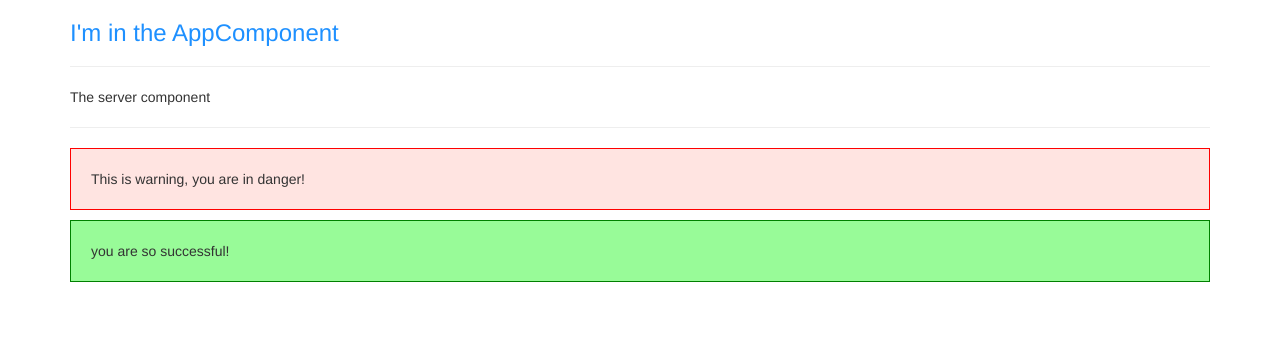
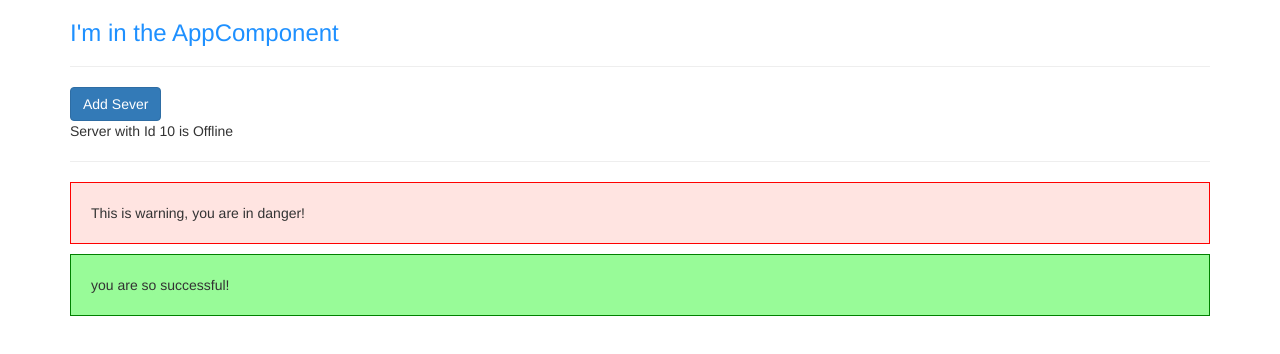
Before and after one commit to rohit413/AngularProject, an Angular app: page / in a window 1280 px wide. Shown: the top 354 px of the page. Built offline with nearby package versions, Linux system fonts and the light colour scheme.

Commit message:
code upsate

```diff
--- a/src/app/app.component.html
+++ b/src/app/app.component.html
@@ -3,9 +3,9 @@
 <div class="col-xs-12">
     <h3>I'm in the AppComponent</h3>
     <hr>
-    <!--<app-servers></app-servers>-->
+    <app-servers></app-servers>
    <!--<div app-servers></div>-->
-   <div class="app-servers"></div>
+   <!--<div class="app-servers"></div>-->
    <hr>
    <app-warning-alert></app-warning-alert>
    <app-success-alert></app-success-alert>
--- a/src/app/server/server.component.html
+++ b/src/app/server/server.component.html
@@ -1 +1 @@
-<p>The server component</p>
+<p>{{'Server'}} with Id {{ serverId }} is {{getServerStatus()}}</p>
--- a/src/app/server/server.component.ts
+++ b/src/app/server/server.component.ts
@@ -5,5 +5,11 @@
     templateUrl :'./server.component.html'
 })
 export class ServerComponent{
+    serverId: number =10;
+    serverStatus :string ='Offline';
+
+    getServerStatus(){
+        return this.serverStatus;
+    }
 
 }
--- a/src/app/servers/servers.component.html
+++ b/src/app/servers/servers.component.html
@@ -1 +1,2 @@
+<button class="btn btn-primary" [disabled]="!allowNewServer">Add Sever</button>
 <app-server></app-server>
--- a/src/app/servers/servers.component.ts
+++ b/src/app/servers/servers.component.ts
@@ -1,15 +1,21 @@
 import { Component, OnInit } from '@angular/core';
 
 @Component({
- // selector: 'app-servers',
- selector: '.app-servers',
- templateUrl: './servers.component.html', // for file url
-  //template: '<app-server></app-server><app-server></app-server>', // for inline code
+ selector: 'app-servers',
+ //selector: '[app-servers]', for <div app-server></div>
+ //selector: '.app-servers', // for <div class='app-server'></div>
+ //template: '<app-server></app-server><app-server></app-server>', // for inline code
+  templateUrl: './servers.component.html', // for file url
   styleUrls: ['./servers.component.scss']
 })
 export class ServersComponent implements OnInit {
+  allowNewServer = false;
 
-  constructor() { }
+  constructor() {
+    setTimeout(()=> {
+      this.allowNewServer = true;
+    }, 2000);
+    }
 
   ngOnInit() {
   }
```
